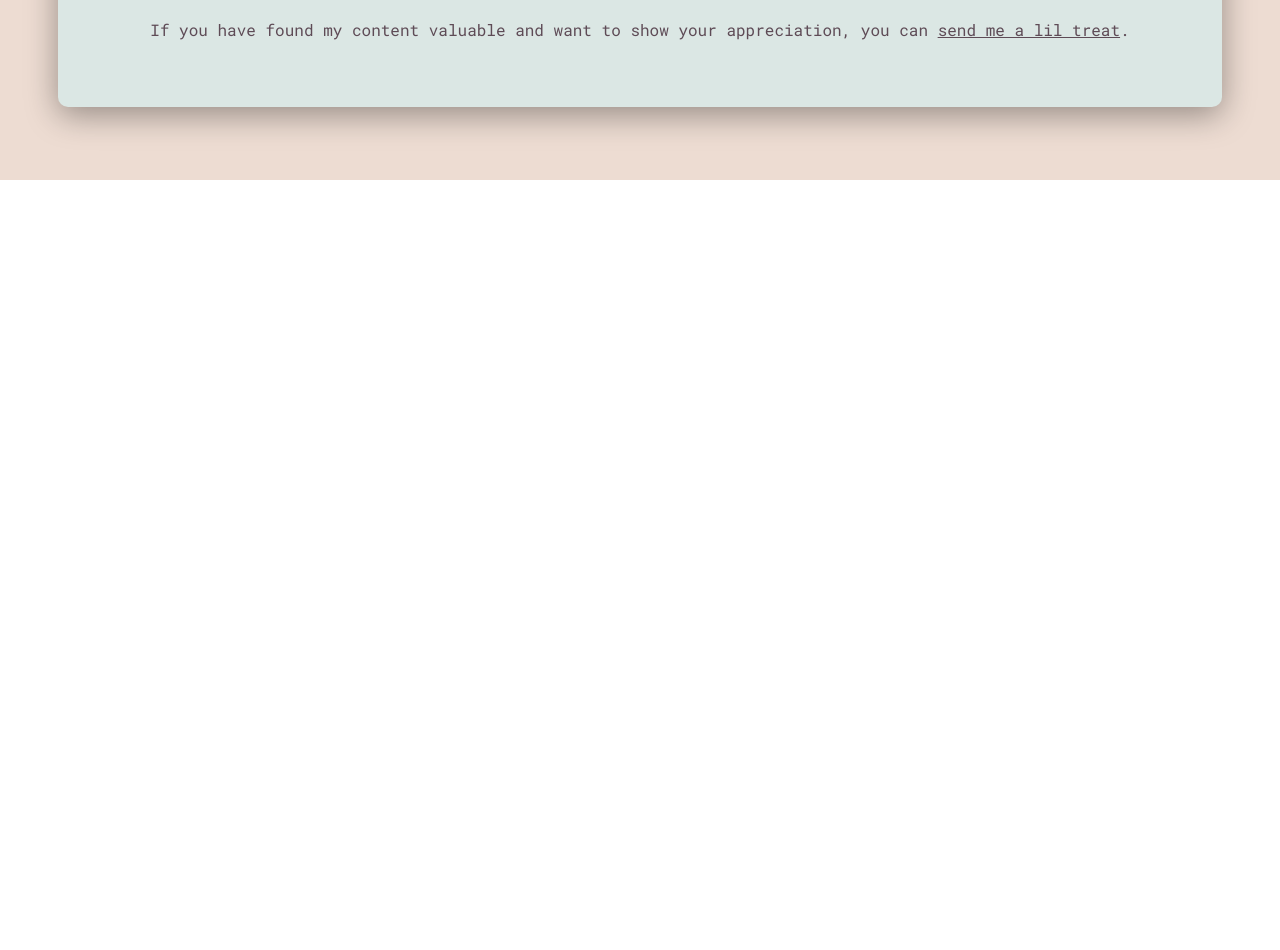
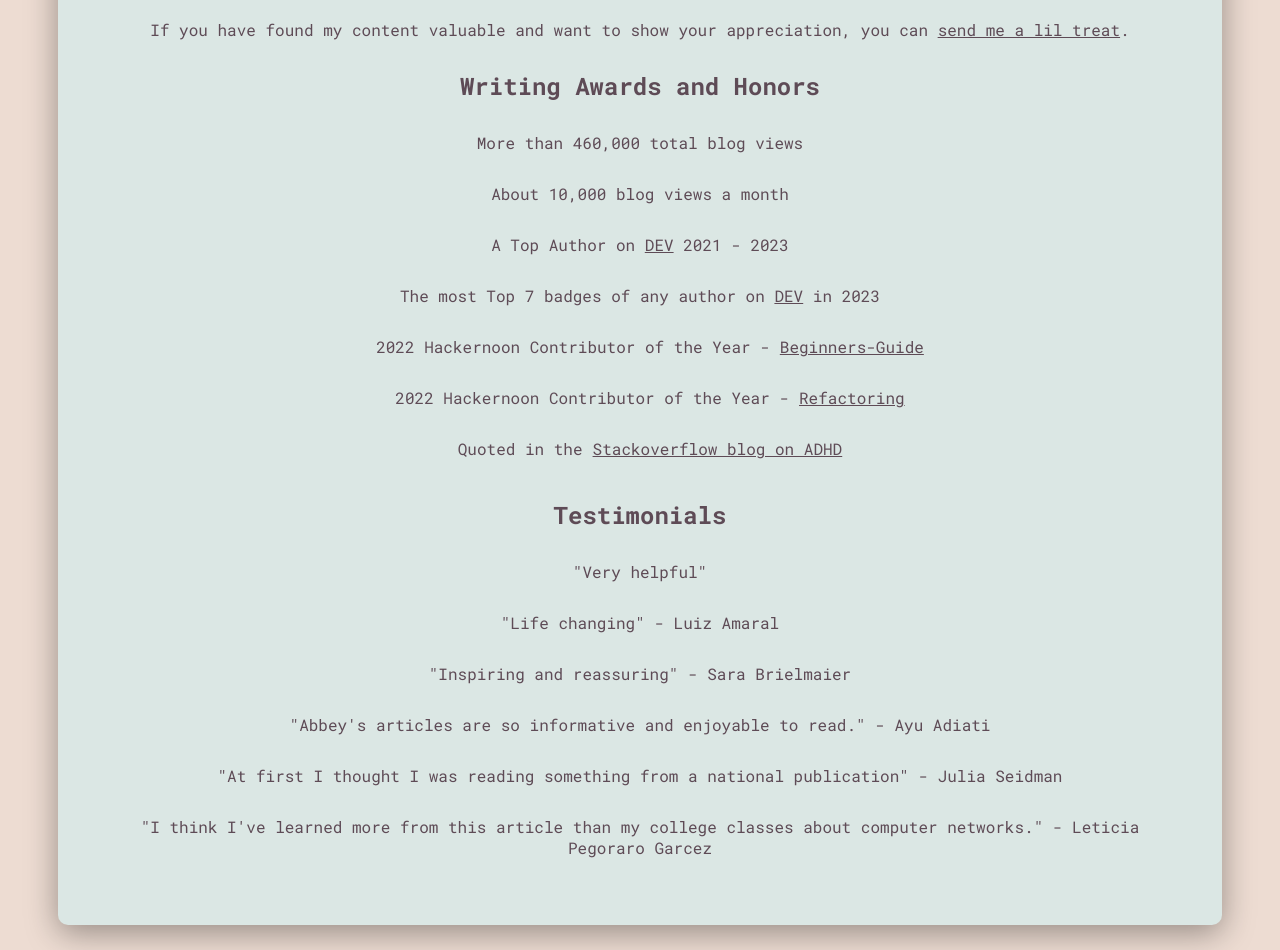
Before and after one commit to abbeyperini/Portfolio2.0, a React (Create React App) app in the folder portfolio/: page /content in a window 1280 px wide. Shown: the part 620-1570 px from the top of the page. Before the commit the page ends 800 px from the top, so only its background shows below. Built offline with nearby package versions, Linux system fonts and the light colour scheme.

Commit message:
Add awards, honors, and testimonials

```diff
--- a/portfolio/src/components/Content.js
+++ b/portfolio/src/components/Content.js
@@ -13,6 +13,25 @@ function Content({home}) {
               <p>You can find my writing on <a href="https://dev.to/abbeyperini" rel="noreferrer">DEV</a> and <a href="https://abbeyperini.hashnode.dev/" rel="noreferrer">Hashnode</a>, and in my <a href="https://www.abbeyperini.com" rel="noreferrer">digital garden</a> (a work in progress).</p>
               <p>In 2024, my goal is to get better at making videos, which you can find on <a href="https://www.tiktok.com/@abbeyperinicodes/" rel="noreferrer">TikTok</a> and <a href="https://www.youtube.com/channel/UCJYky0mE6tqM9hMDsQAIrEg" rel="noreferrer">YouTube</a>.</p>
               <p>If you have found my content valuable and want to show your appreciation, you can <a href="https://abbeyperini.shop" rel="noreferrer" >send me a lil treat</a>.</p>
+              <h3>Writing Awards and Honors</h3>
+              <ul>
+                <li><p>More than 460,000 total blog views</p></li>
+                <li><p>About 10,000 blog views a month</p></li>
+                <li><p>A Top Author on <a href="https://dev.to" rel="noreferrer">DEV</a> 2021 - 2023</p></li>
+                <li><p>The most Top 7 badges of any author on <a href="https://dev.to" rel="noreferrer">DEV</a> in 2023</p></li>
+                <li class="content_link"><p>2022 Hackernoon Contributor of the Year - </p><a href="https://noonies.hackernoon.com/2022/internet-heroes/2022-hackernoon-contributor-of-the-year-beginners-guide" rel="noreferrer">Beginners-Guide</a></li>
+                <li class="content_link"><p>2022 Hackernoon Contributor of the Year - </p><a href="https://noonies.hackernoon.com/2022/programming/2022-hackernoon-contributor-of-the-year-refactoring" rel="noreferrer">Refactoring</a></li>
+                <li class="content_link"><p>Quoted in the</p><a href="https://stackoverflow.blog/2023/12/26/developer-with-adhd-youre-not-alone/" rel="noreferrer">Stackoverflow blog on ADHD</a></li>
+              </ul>
+              <h3>Testimonials</h3>
+              <ul>
+                <li><p>"Very helpful"</p></li>
+                <li><p>"Life changing" - Luiz Amaral</p></li>
+                <li><p>"Inspiring and reassuring" - Sara Brielmaier</p></li>
+                <li><p>"Abbey's articles are so informative and enjoyable to read." - Ayu Adiati</p></li>
+                <li><p>"At first I thought I was reading something from a national publication" - Julia Seidman</p></li>
+                <li><p>"I think I've learned more from this article than my college classes about computer networks." - Leticia Pegoraro Garcez</p></li>
+              </ul>
             </div>
         </section>
       </SingleWrapper>
--- a/portfolio/src/components/Speaking.js
+++ b/portfolio/src/components/Speaking.js
@@ -9,15 +9,22 @@ function Speaking({home}) {
         <section aria-label="Speaking" className="container_speaking" name="Speaking">
             <h2 className="section_title">Speaking</h2>
             <div className="talks secondary-container">
+              <h3>Testimonials</h3>
+              <ul>
+                <li><p>"Should be a voice actor"</p></li>
+                <li><p>"A big deal" - Danny Thompson</p></li>
+                <li><p>"Intimidatingly good" - James Q. Quick</p></li>
+                <li><p>"A wonderful talk, and ...brilliant at the event" - Phil Hawksworth</p></li>
+              </ul>
               <h3>Upcoming Talks</h3>
               <ul className="talk-list">
-                <li><a href="https://www.netlify.com/compose/" rel="noreferrer" className="talk_link"><p className="event_title">Netlify Compose</p></a><p>October 3, 2024</p></li>
                 <li><a href="https://2024.allthingsopen.org/speakers/abbey-perini" rel="noreferrer" className="talk_link"><p className="event_title">All Things Open</p></a><p>October 29, 2024</p></li>
               </ul>
               <h3>Recordings of Past Talks</h3>
               <ul className="talk-list">
+                <li><p className="event_title">Developers of the World</p><a href="https://youtu.be/C_E4xghf-8Y?t=20525" rel="noreferrer" className="talk_link"><p>Interview with James Q. Quick at THAT 2024</p></a></li>
                 <li><p className="event_title">VueConf US 2024</p><a href="https://www.vuemastery.com/conferences/vueconf-us-2024/slots-slots-slots-everybody/" rel="noreferrer" className="talk_link"><p>Slots, Slots, Slots, Everybody!</p></a></li>
-                <li><p className="event_title">TechLead Conference 2024</p><a href="https://portal.gitnation.org/contents/cognitive-load-and-your-development-environment" rel="noreferrer" className="talk_link"><p>Cognitive Load and Your Developent Environment</p></a></li>
+                <li><p className="event_title">TechLead Conference 2024</p><a href="https://portal.gitnation.org/contents/cognitive-load-and-your-development-environment" rel="noreferrer" className="talk_link"><p>Cognitive Load and Your Development Environment</p></a></li>
                 <li><p className="event_title">StirTrek 2024</p><a href="https://www.youtube.com/watch?v=jghWtOIYP54&t=6s&ab_channel=StirTrek" rel="noreferrer" className="talk_link"><p>#gitPanic - Merging and Rebasing</p></a></li>
                 <li><p className="event_title">MagnoliaJS 2023</p><a href="https://youtu.be/mr6rWFgh_1E?t=20463" rel="noreferrer" className="talk_link"><p>Cognitive Load and Your Development Environment</p></a></li>
                 <li><p className="event_title">The Monthly dev #32</p><a href="https://www.youtube.com/watch?v=XWW1hQEnERQ&ab_channel=dailydev" rel="noreferrer" className="talk_link"><p>Getting Started in a New Codebase</p></a></li>
--- a/portfolio/src/styles/App.css
+++ b/portfolio/src/styles/App.css
@@ -186,8 +186,24 @@ nav {
 }
 
 .content-graphic {
-    padding: 0px 20px 0px 80px;
-    max-width: 300px;
+  padding: 0px 20px 0px 80px;
+  max-width: 300px;
+}
+
+.content_link {
+  display: flex;
+  flex-direction: column;
+  justify-content: center;
+  align-items: center;
+}
+
+.content_link p {
+  margin-right: 0;
+  padding-top: 0;
+}
+
+.content_link a {
+  margin: 0 0 10px 0;
 }
 
 /* speaking */
@@ -635,6 +651,10 @@ a:hover, a:focus, a:active {
   .speaking_CTA {
     margin: 3%;
   }
+
+  .content_link {
+    flex-direction: row;
+  }
 }
 
 @media screen and (min-width: 800px) {
```
